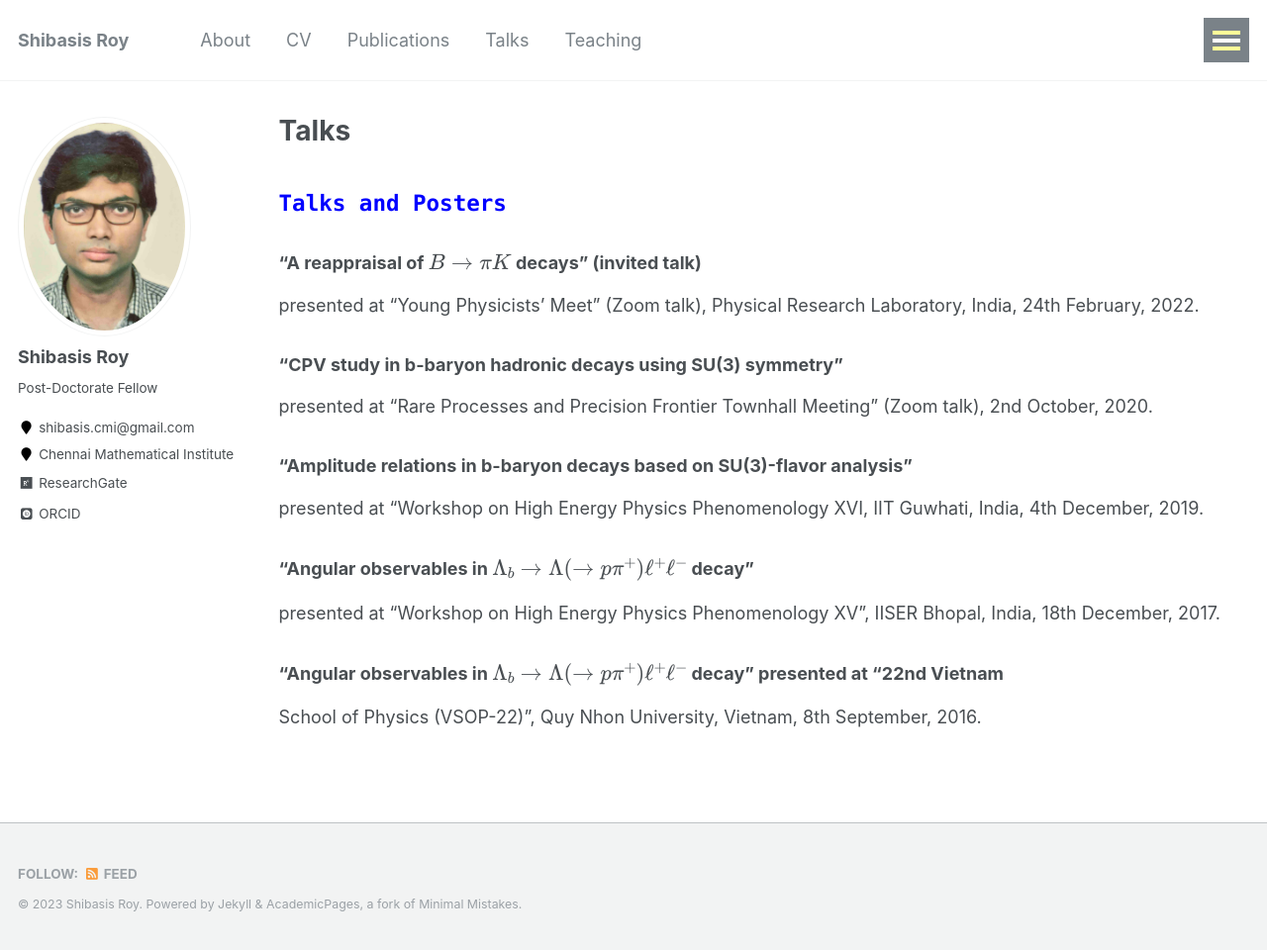
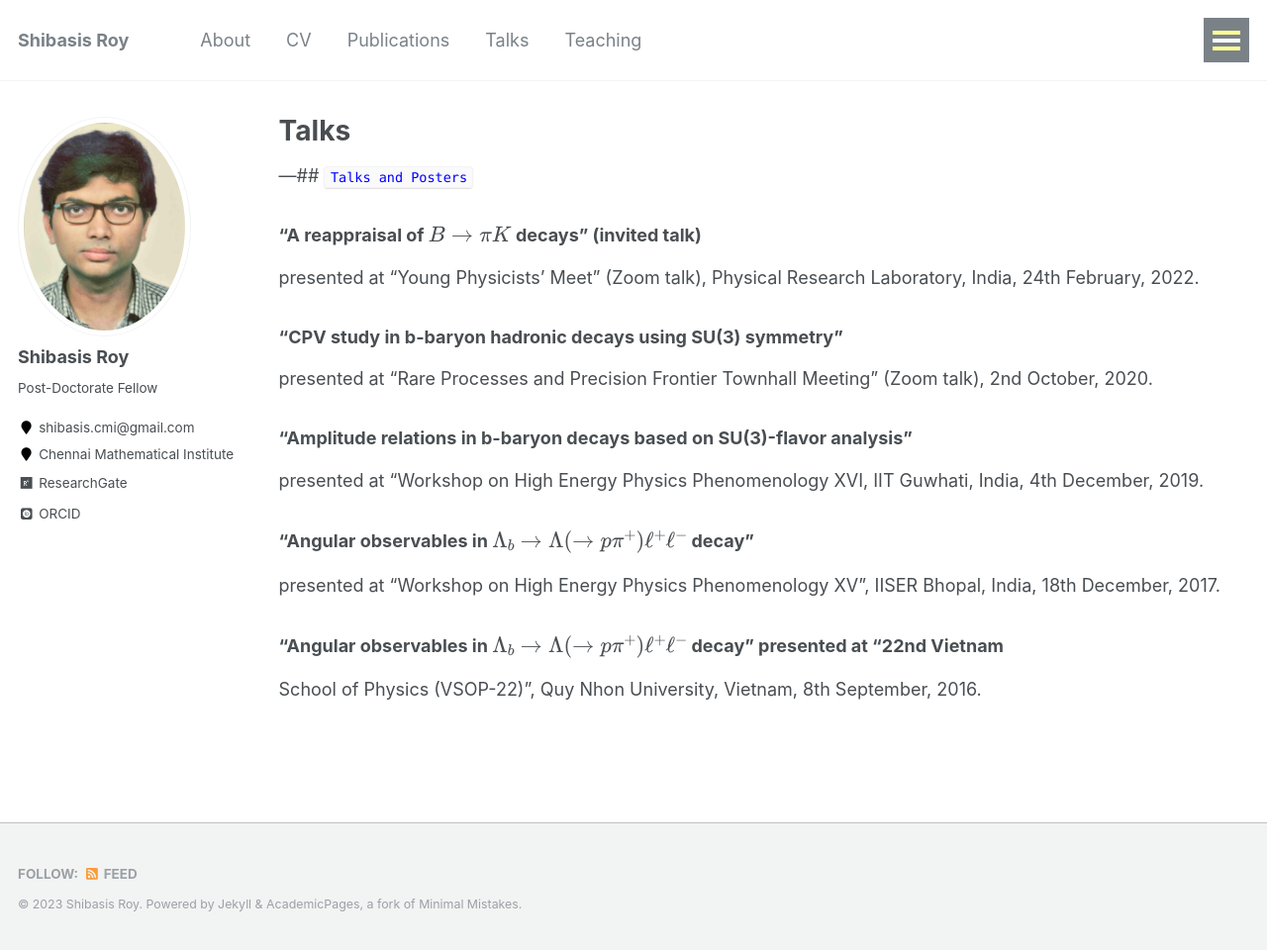
Before and after one commit to shibasisr/shibasisr.github.io, a Jekyll site: the page built from _pages/talks.md, in a window 1280 px wide and 960 px high. Shown: the whole window at 99% size. Built offline with Jekyll 4.4.1, drawn with Linux system fonts in a browser that asks for light colours; some web fonts are replaced; a script bundle is joined from its source files by our own code; library files that are not in the unit come from our copies; formulas are drawn with MathJax 3.

Commit message:
Update talks.md

```diff
--- a/_pages/talks.md
+++ b/_pages/talks.md
@@ -5,7 +5,7 @@ permalink: talks/
 author_profile: true
 ---
 
-## <code style="color : Blue">Talks and Posters</code>
+---## <code style="color : Blue">Talks and Posters</code>
 
 ### “A reappraisal of $B \to \pi K$ decays” (invited talk)
 presented at “Young Physicists’ Meet” (Zoom talk), Physical Research Laboratory, India, 24th February, 2022.
```
